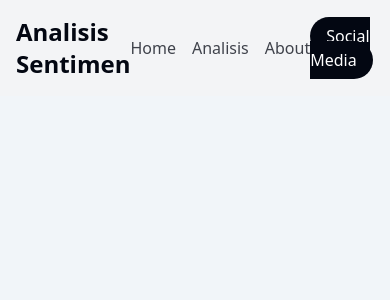
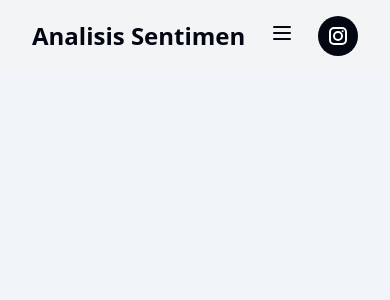
Before and after one commit to Nekitai/sentimen, a React (Vite) app: page / in a window 390 px wide. Shown: the top 300 px of the page. Built offline with nearby package versions, Linux system fonts and the light colour scheme.

Commit message:
ketiga commit

```diff
--- a/src/components/Navbar.jsx
+++ b/src/components/Navbar.jsx
@@ -1,33 +1,50 @@
+import React, { useState } from "react";
+
 export const Navbar = () => {
+  const [isMenuOpen, setIsMenuOpen] = useState(false);
+  const toggleMenu = () => {
+    setIsMenuOpen(!isMenuOpen);
+  };
   return (
-    <div className="navbar fixed  w-full bg-gray-100 text-gray-950 dark:bg-gray-950 dark:text-white transition-all py-4 z-10">
+    <div className="navbar fixed w-full bg-gray-100 text-gray-950 dark:bg-gray-950 dark:text-white transition-all py-4 z-10">
       <div className="container mx-auto px-4">
         <div className="navbar-box flex justify-between items-center">
           <div className="logo">
-            <h1 className="text-2xl font-bold">
+            <h1 className="text-2xl font-bold px-4">
               <a href="#">Analisis Sentimen</a>
             </h1>
           </div>
-          <ul className="flex gap-4">
-            <li>
-              <a href="#" className="font-medium opacity-75">
-                Home
-              </a>
-            </li>
-            <li>
-              <a href="#" className="font-medium opacity-75">
-                Analisis
-              </a>
-            </li>
-            <li>
-              <a href="#" className="font-medium opacity-75 ">
-                About
-              </a>
-            </li>
+
+          {/* Menu untuk Desktop */}
+          <ul className="hidden lg:flex lg:gap-12 gap-8">
+            <li><a href="#" className="font-medium opacity-75">Home</a></li>
+            <li><a href="#" className="font-medium opacity-75">Analisis</a></li>
+            <li><a href="#" className="font-medium opacity-75">About</a></li>
           </ul>
-          <div className="social">
-            <a href="/" className="font-Bold bg-gray-950 text-white px-4 py-2 rounded-full hover:bg-gray-800 hover:text-gray-50 transition-all dark:bg-gray-100 dark:text-gray-950">
-              Social Media
+
+          {/* Hamburger Button */}
+          <div className="lg:hidden relative">
+            <button onClick={toggleMenu} className="text-gray-950 dark:text-white focus:outline-none">
+              <svg className="w-6 h-6" fill="none" stroke="currentColor" viewBox="0 0 24 24" xmlns="http://www.w3.org/2000/svg">
+                <path strokeLinecap="round" strokeLinejoin="round" strokeWidth="2" d="M4 6h16M4 12h16M4 18h16"></path>
+              </svg>
+            </button>
+
+            {/* Dropdown Menu */}
+            {isMenuOpen && (
+              <div className="absolute right-0 mt-2 w-48 bg-white dark:bg-gray-800 shadow-lg rounded-lg py-2 z-20">
+                <a href="#" className="block px-4 py-2 text-gray-900 dark:text-gray-100 hover:bg-gray-200 dark:hover:bg-gray-700">Home</a>
+                <a href="#" className="block px-4 py-2 text-gray-900 dark:text-gray-100 hover:bg-gray-200 dark:hover:bg-gray-700">Analisis</a>
+                <a href="#" className="block px-4 py-2 text-gray-900 dark:text-gray-100 hover:bg-gray-200 dark:hover:bg-gray-700">About</a>
+              </div>
+            )}
+          </div>
+
+          <div className="social px-4">
+            <a href="/" className="flex items-center justify-center w-10 h-10 bg-gray-950 text-white rounded-full hover:bg-gray-800 transition-all dark:bg-gray-100 dark:text-gray-950">
+              <svg className="w-6 h-6 text-white dark:text-gray-950" aria-hidden="true" xmlns="http://www.w3.org/2000/svg" width="24" height="24" fill="none" viewBox="0 0 24 24">
+                <path fill="currentColor" fillRule="evenodd" d="M3 8a5 5 0 0 1 5-5h8a5 5 0 0 1 5 5v8a5 5 0 0 1-5 5H8a5 5 0 0 1-5-5V8Zm5-3a3 3 0 0 0-3 3v8a3 3 0 0 0 3 3h8a3 3 0 0 0 3-3V8a3 3 0 0 0-3-3H8Zm7.597 2.214a1 1 0 0 1 1-1h.01a1 1 0 1 1 0 2h-.01a1 1 0 0 1-1-1ZM12 9a3 3 0 1 0 0 6 3 3 0 0 0 0-6Zm-5 3a5 5 0 1 1 10 0 5 5 0 0 1-10 0Z" clipRule="evenodd" />
+              </svg>
             </a>
           </div>
         </div>
```
